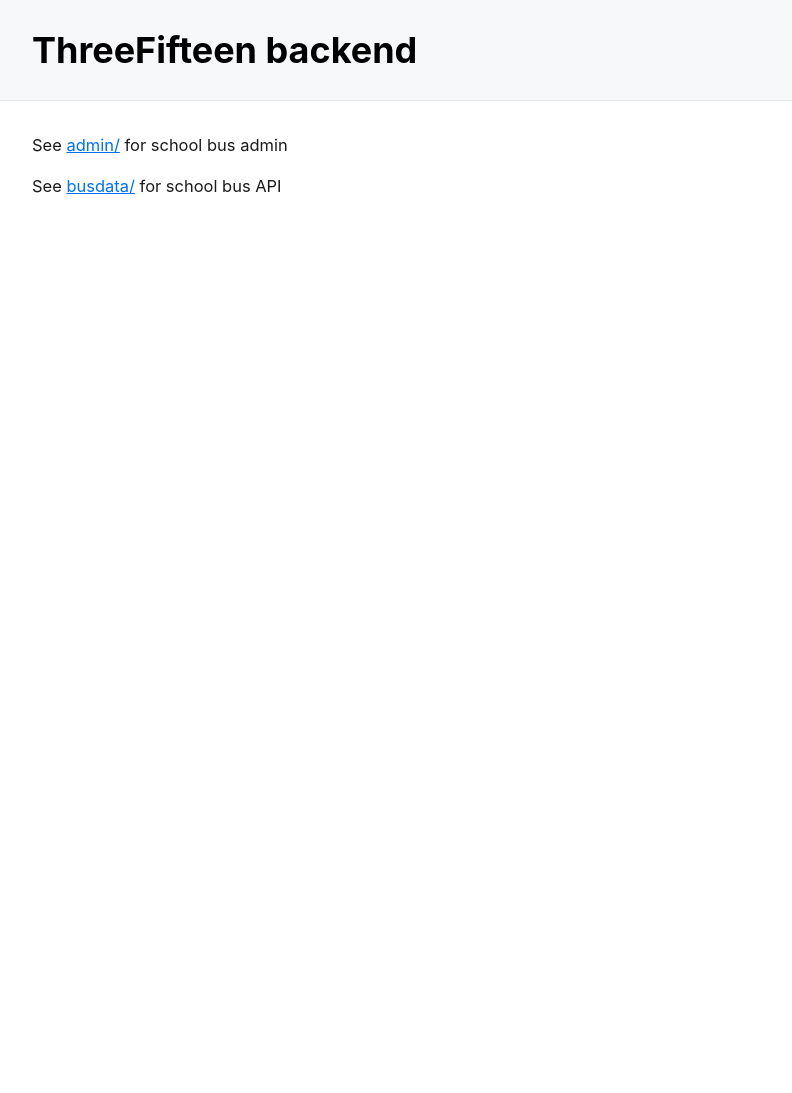
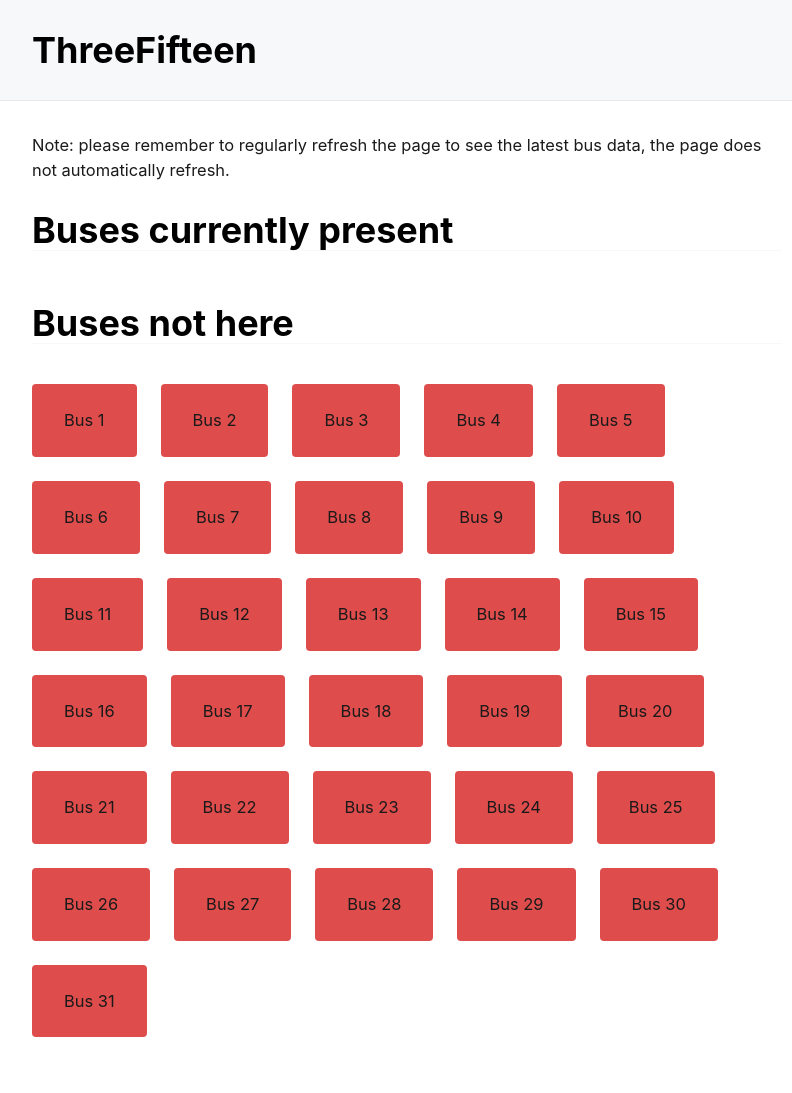
Before and after one commit to Songtech-0912/ThreeFifteen-App, a Flask app: page / in a window 1280 px wide. Shown: the whole page, without its empty margins (233-1025 px from the left). Before the commit the page ends 194 px from the top, so only its background shows below. Run offline with Flask 3, Linux system fonts and the light colour scheme; some web fonts are replaced.

Commit message:
Add user page

```diff
--- a/templates/main.html
+++ b/templates/main.html
@@ -13,8 +13,19 @@
 </head>
 <body>
     <header>
-        <h1>ThreeFifteen backend</h1>
+        <h1>ThreeFifteen</h1>
     </header>
-    <p>See <a href='/admin'>admin/</a> for school bus admin</p>
-    <p>See <a href='/busdata'>busdata/</a> for school bus API</p>
+    <p>Note: please remember to regularly refresh the page to see the latest bus data, the page does not automatically refresh.</p>
+    <h1>Buses currently present</h1>
+    <div class="bus-list">
+        {% for i in busdata["present"] %}
+            <span class="bus-present">Bus {{ i }}</span>
+        {% endfor %}
+    </div>
+    <h1>Buses not here</h1>
+    <div class="bus-list">
+        {% for i in busdata["absent"] %}
+            <span class="bus-absent">Bus {{ i }}</span>
+        {% endfor %}
+    </div>
 </body>
```
